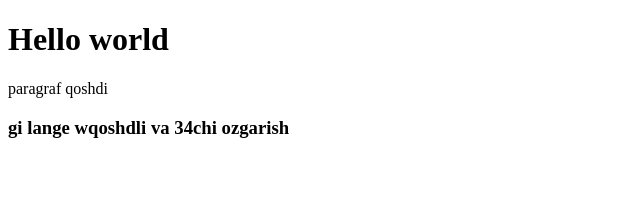
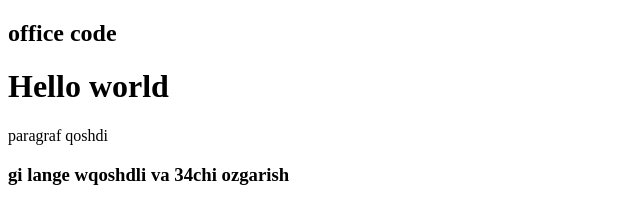
Before and after one commit to Islamxan12/github-tutorial, a plain HTML site: page index.html in a window 1280 px wide. Shown: the whole page, without its empty margins (0-640 px from the left). Drawn offline with Linux system fonts and the light colour scheme.

Commit message:
ofice code

```diff
--- a/index.html
+++ b/index.html
@@ -7,6 +7,7 @@
   <title>Document</title>
 </head>
 <body>
+  <h2>office code </h2>
   <h1>Hello world</h1>
   <p>paragraf qoshdi</p>
   <h3>gi lange wqoshdli va 34chi ozgarish</h3>
```
